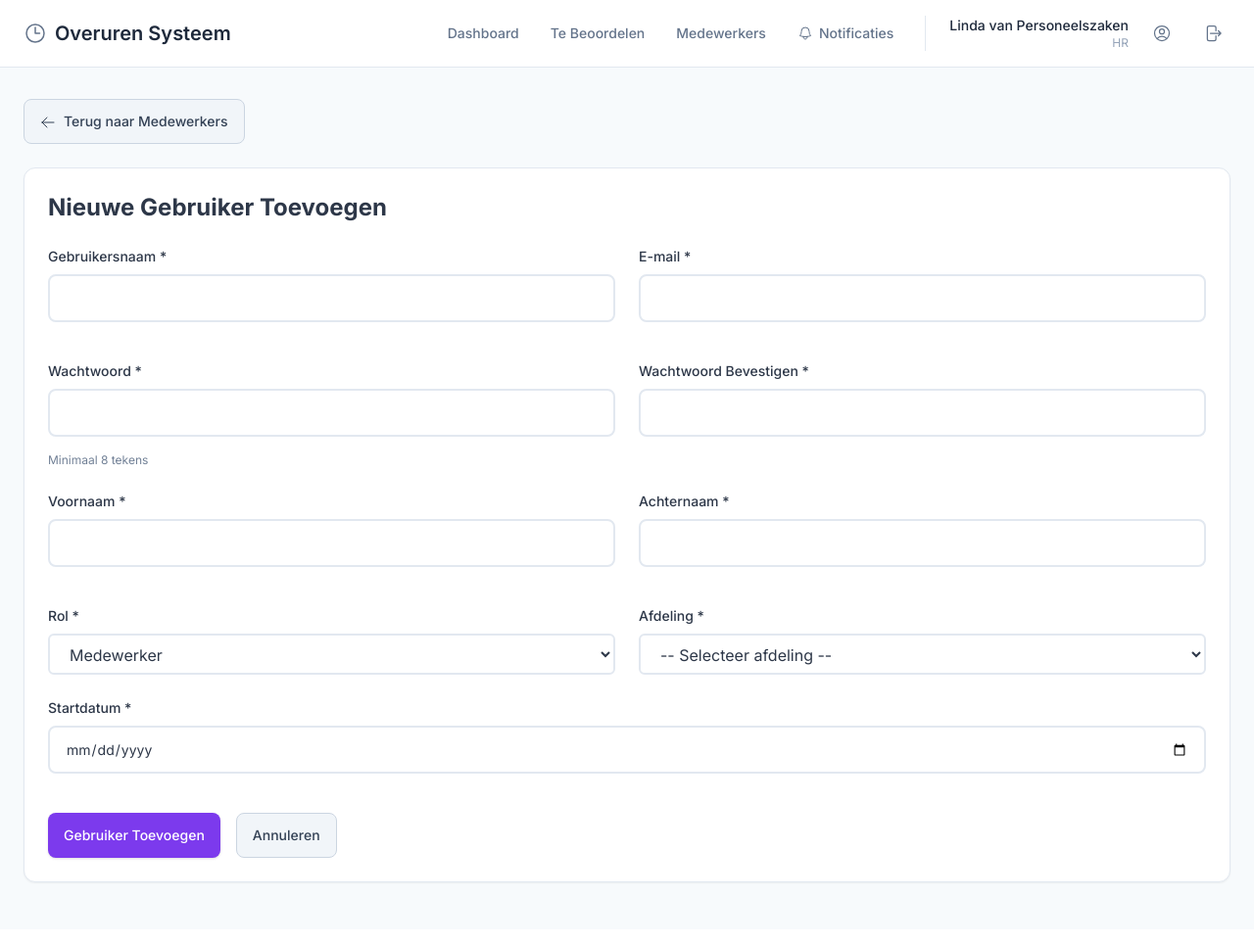
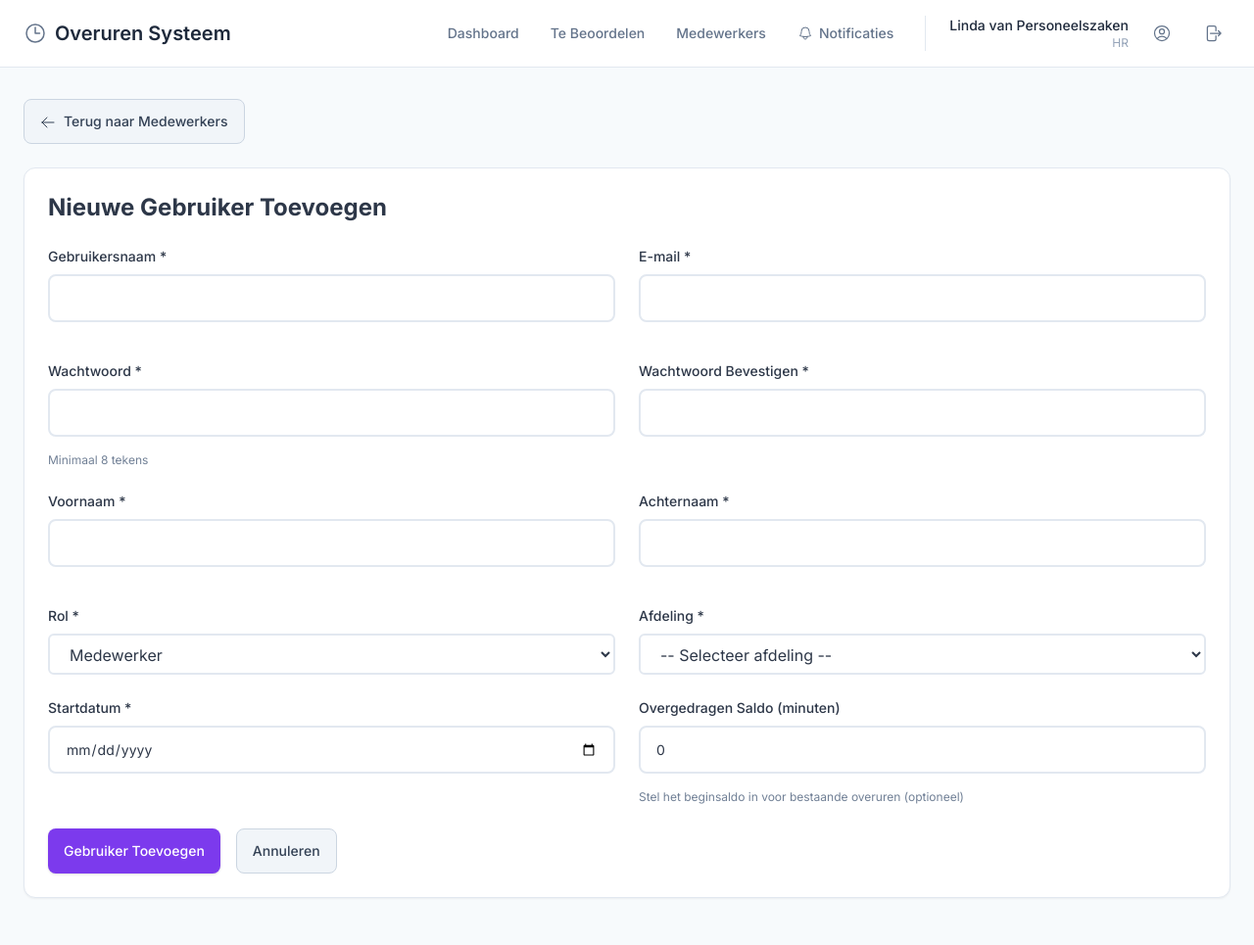
Before and after one commit to Quaap70/Overuren, a Laravel app: page /hr/gebruikers/nieuw in a window 1280 px wide. Shown: the whole page at 98% size. Before the commit the page ends 902 px from the top, so only its background shows below. Run offline with Laravel 12, Linux system fonts and the light colour scheme; a user stored in the database is signed in; data comes from the database, SQL or seed files in the repository; tables that the repository leaves empty hold one stand-in row (values such as "Sample post"); style sheets or scripts are compiled from the project's sources; some libraries are stand-ins or nearby versions.

Commit message:
Feature: HR kan overgedragen saldo instellen en aanpassen
Backend:
- Voeg overgedragen_saldo validatie toe aan gebruikerStore
- Voeg overgedragen_saldo validatie toe aan gebruikerUpdate
- Stuur overgedragen_saldo mee naar gebruikerBewerken view
- Update saldo automatisch bij aanmaken/bewerken gebruiker

Frontend:
- Voeg Overgedragen Saldo veld toe aan Nieuw gebruiker formulier
- Voeg Overgedragen Saldo veld toe aan Bewerken gebruiker formulier
- Helptext toegevoegd voor uitleg (minuten, bijv. 480 voor 8 uur)

Dit lost op: HR kan nu beginsaldo instellen voor bestaande medewerkers

```diff
--- a/app/Http/Controllers/HRController.php
+++ b/app/Http/Controllers/HRController.php
@@ -346,9 +346,10 @@ class HRController extends Controller
             'role' => 'required|in:MEDEWERKER,HR',
             'afdeling' => "required|in:{$afdelingen}",
             'startdatum' => 'required|date',
+            'overgedragen_saldo' => 'nullable|integer',
         ]);
 
-        User::create([
+        $user = User::create([
             'username' => $validated['username'],
             'email' => $validated['email'],
             'password' => bcrypt($validated['password']),
@@ -361,6 +362,15 @@ class HRController extends Controller
             'must_change_password' => true,
         ]);
 
+        // Als er een overgedragen saldo is opgegeven, maak/update het saldo
+        if (isset($validated['overgedragen_saldo']) && $validated['overgedragen_saldo'] != 0) {
+            $huidigJaar = now()->year;
+            $saldo = $this->saldoService->getOrCreateSaldo($user->id, $huidigJaar);
+            $saldo->overgedragen_saldo = $validated['overgedragen_saldo'];
+            $saldo->laatst_bijgewerkt = now();
+            $saldo->save();
+        }
+
         return redirect()->route('hr.medewerkers')->with('success', 'Gebruiker succesvol aangemaakt. De gebruiker moet het wachtwoord wijzigen bij eerste login.');
     }
 
@@ -369,6 +379,9 @@ class HRController extends Controller
      */
     public function gebruikerBewerken(User $user)
     {
+        $huidigJaar = now()->year;
+        $saldo = $this->saldoService->getOrCreateSaldo($user->id, $huidigJaar);
+
         return Inertia::render('HR/Gebruikers/Bewerken', [
             'gebruiker' => [
                 'id' => $user->id,
@@ -380,6 +393,7 @@ class HRController extends Controller
                 'afdeling' => $user->afdeling,
                 'startdatum' => $user->startdatum?->format('Y-m-d'),
                 'is_active' => $user->is_active,
+                'overgedragen_saldo' => $saldo->overgedragen_saldo,
             ],
             'afdelingen' => config('afdelingen.lijst'),
         ]);
@@ -399,9 +413,26 @@ class HRController extends Controller
             'role' => 'required|in:MEDEWERKER,HR',
             'afdeling' => "required|in:{$afdelingen}",
             'startdatum' => 'required|date',
+            'overgedragen_saldo' => 'nullable|integer',
         ]);
 
-        $user->update($validated);
+        $user->update([
+            'email' => $validated['email'],
+            'voornaam' => $validated['voornaam'],
+            'achternaam' => $validated['achternaam'],
+            'role' => $validated['role'],
+            'afdeling' => $validated['afdeling'],
+            'startdatum' => $validated['startdatum'],
+        ]);
+
+        // Update overgedragen saldo als deze is meegegeven
+        if (isset($validated['overgedragen_saldo'])) {
+            $huidigJaar = now()->year;
+            $saldo = $this->saldoService->getOrCreateSaldo($user->id, $huidigJaar);
+            $saldo->overgedragen_saldo = $validated['overgedragen_saldo'];
+            $saldo->laatst_bijgewerkt = now();
+            $saldo->save();
+        }
 
         return redirect()->route('hr.medewerkers')->with('success', 'Gebruiker succesvol bijgewerkt');
     }
--- a/resources/js/Pages/HR/Gebruikers/Bewerken.jsx
+++ b/resources/js/Pages/HR/Gebruikers/Bewerken.jsx
@@ -18,6 +18,7 @@ export default function GebruikerBewerken({ gebruiker, afdelingen }) {
         role: gebruiker.role || 'MEDEWERKER',
         afdeling: gebruiker.afdeling || '',
         startdatum: gebruiker.startdatum || '',
+        overgedragen_saldo: gebruiker.overgedragen_saldo || 0,
     });
 
     const passwordForm = useForm({
@@ -224,7 +225,7 @@ export default function GebruikerBewerken({ gebruiker, afdelingen }) {
                                 </div>
 
                                 {/* Startdatum */}
-                                <div className="md:col-span-2">
+                                <div>
                                     <label className="block text-sm font-medium mb-2" style={{ color: '#2D3748' }}>
                                         Startdatum *
                                     </label>
@@ -240,6 +241,29 @@ export default function GebruikerBewerken({ gebruiker, afdelingen }) {
                                             {errors.startdatum}
                                         </p>
                                     )}
+                                </div>
+
+                                {/* Overgedragen Saldo */}
+                                <div>
+                                    <label className="block text-sm font-medium mb-2" style={{ color: '#2D3748' }}>
+                                        Overgedragen Saldo (minuten)
+                                    </label>
+                                    <Input
+                                        type="number"
+                                        value={data.overgedragen_saldo}
+                                        onChange={(e) => setData('overgedragen_saldo', e.target.value)}
+                                        error={errors.overgedragen_saldo}
+                                        placeholder="Bijv. 480 voor 8 uur"
+                                        step="5"
+                                    />
+                                    {errors.overgedragen_saldo && (
+                                        <p className="text-sm mt-1" style={{ color: '#E53E3E' }}>
+                                            {errors.overgedragen_saldo}
+                                        </p>
+                                    )}
+                                    <p className="text-xs mt-1" style={{ color: '#718096' }}>
+                                        Pas het overgedragen saldo aan voor dit jaar
+                                    </p>
                                 </div>
                             </div>
 
--- a/resources/js/Pages/HR/Gebruikers/Nieuw.jsx
+++ b/resources/js/Pages/HR/Gebruikers/Nieuw.jsx
@@ -16,6 +16,7 @@ export default function GebruikerNieuw({ afdelingen }) {
         role: 'MEDEWERKER',
         afdeling: '',
         startdatum: '',
+        overgedragen_saldo: 0,
     });
 
     const handleSubmit = (e) => {
@@ -229,7 +230,7 @@ export default function GebruikerNieuw({ afdelingen }) {
                         </div>
 
                         {/* Startdatum */}
-                        <div className="md:col-span-2">
+                        <div>
                             <label className="block text-sm font-medium mb-2" style={{ color: '#2D3748' }}>
                                 Startdatum *
                             </label>
@@ -245,6 +246,29 @@ export default function GebruikerNieuw({ afdelingen }) {
                                     {errors.startdatum}
                                 </p>
                             )}
+                        </div>
+
+                        {/* Overgedragen Saldo */}
+                        <div>
+                            <label className="block text-sm font-medium mb-2" style={{ color: '#2D3748' }}>
+                                Overgedragen Saldo (minuten)
+                            </label>
+                            <Input
+                                type="number"
+                                value={data.overgedragen_saldo}
+                                onChange={(e) => setData('overgedragen_saldo', e.target.value)}
+                                error={errors.overgedragen_saldo}
+                                placeholder="Bijv. 480 voor 8 uur"
+                                step="5"
+                            />
+                            {errors.overgedragen_saldo && (
+                                <p className="text-sm mt-1" style={{ color: '#E53E3E' }}>
+                                    {errors.overgedragen_saldo}
+                                </p>
+                            )}
+                            <p className="text-xs mt-1" style={{ color: '#718096' }}>
+                                Stel het beginsaldo in voor bestaande overuren (optioneel)
+                            </p>
                         </div>
                     </div>
 
```
